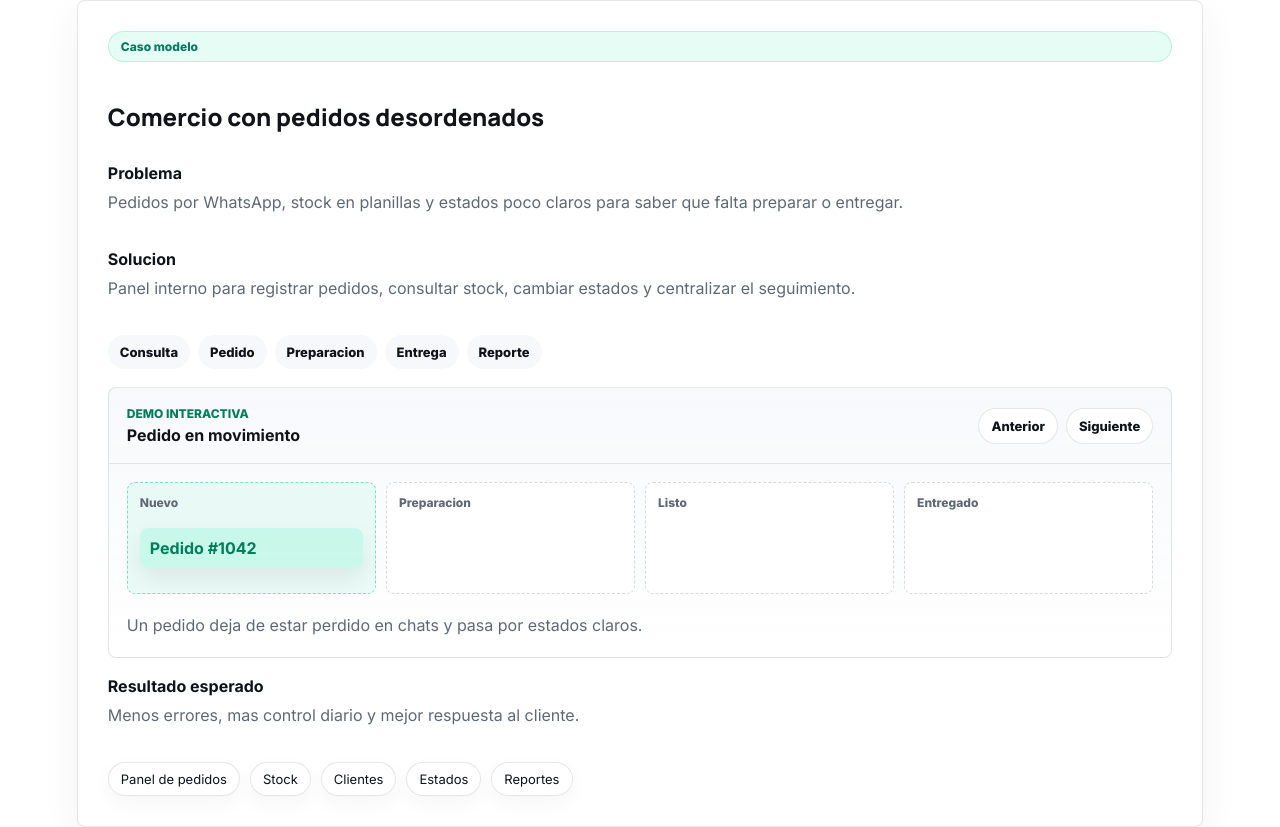
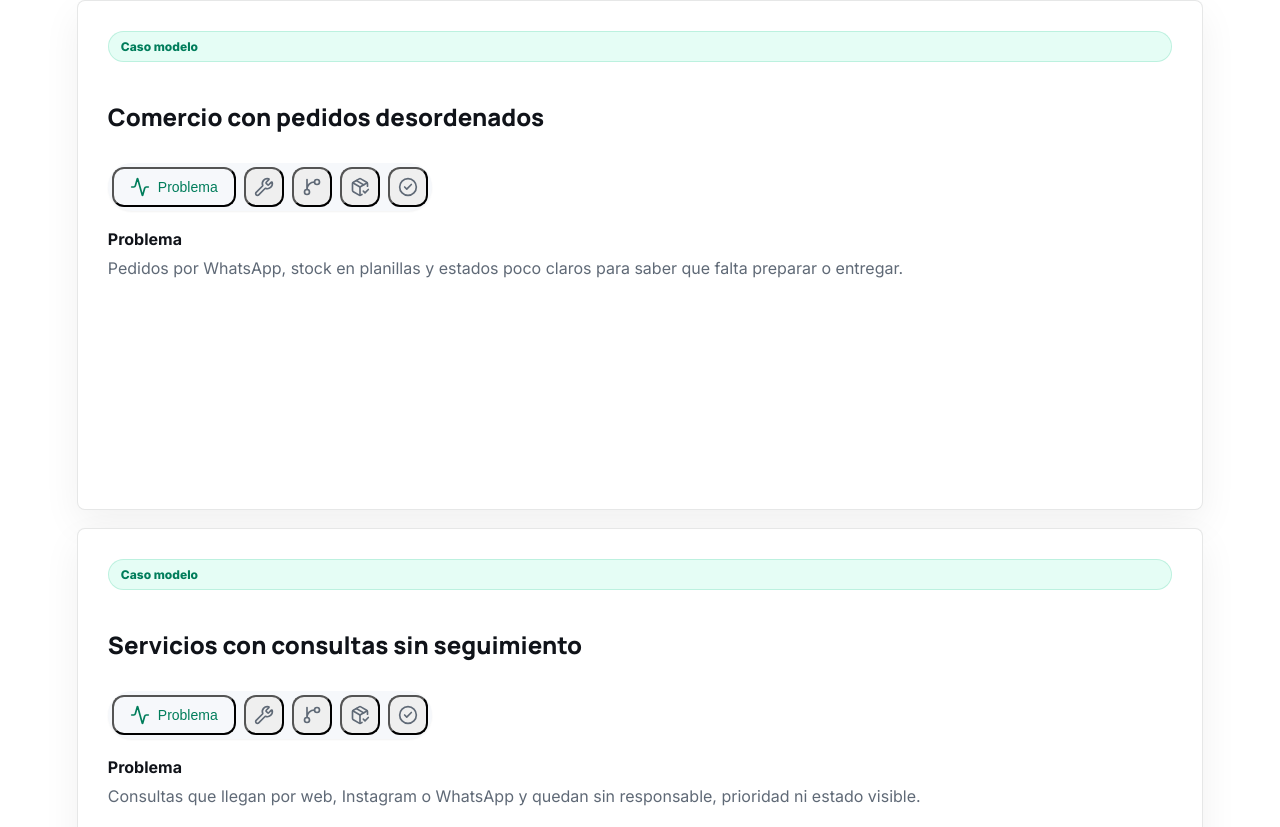
Before and after one commit to LucasT27/NexoLT, a Next.js app: page /proyectos in a window 1280 px wide. Shown: the part 1213-2040 px from the top of the page. Built offline with nearby package versions, Linux system fonts and the light colour scheme.

Commit message:
feat: organize model cases with expandable tabs

```diff
--- a/src/app/globals.css
+++ b/src/app/globals.css
@@ -434,6 +434,26 @@ h3 {
   display: grid;
   gap: 18px;
   padding: 30px;
+}
+
+.model-tabs {
+  display: grid;
+  gap: 18px;
+}
+
+.model-tabs-control {
+  width: fit-content;
+  max-width: 100%;
+  border-radius: 999px !important;
+  border-color: var(--border) !important;
+  background: var(--soft) !important;
+}
+
+.model-tabs-panel {
+  min-height: 250px;
+  display: grid;
+  gap: 18px;
+  align-content: start;
 }
 
 .case-block strong {
--- /dev/null
+++ b/src/app/model-case-tabs.tsx
@@ -0,0 +1,73 @@
+'use client';
+
+import { Activity, CheckCircle2, GitBranch, PackageCheck, Wrench } from 'lucide-react';
+import { useState } from 'react';
+import { ExpandableTabs } from '@/components/ui/expandable-tabs';
+import { modelCases } from './data';
+import { ModelCaseDemo } from './model-case-demo';
+
+type ModelCase = (typeof modelCases)[number];
+
+const tabs = [
+  { title: 'Problema', icon: Activity },
+  { title: 'Solucion', icon: Wrench },
+  { title: 'Flujo', icon: GitBranch },
+  { title: 'Demo', icon: PackageCheck },
+  { title: 'Resultado', icon: CheckCircle2 }
+];
+
+export function ModelCaseTabs({ item }: { item: ModelCase }) {
+  const [activeTab, setActiveTab] = useState(0);
+
+  return (
+    <div className="model-tabs">
+      <ExpandableTabs
+        activeColor="text-[#007d5b]"
+        className="model-tabs-control"
+        onChange={(index) => setActiveTab(index ?? 0)}
+        selectedIndex={activeTab}
+        tabs={tabs}
+      />
+
+      <div className="model-tabs-panel">
+        {activeTab === 0 ? (
+          <div className="case-block">
+            <strong>Problema</strong>
+            <p>{item.problem}</p>
+          </div>
+        ) : null}
+
+        {activeTab === 1 ? (
+          <div className="case-block">
+            <strong>Solucion</strong>
+            <p>{item.solution}</p>
+          </div>
+        ) : null}
+
+        {activeTab === 2 ? (
+          <div className="case-flow" aria-label={`Flujo para ${item.title}`}>
+            {item.flow.map((step) => (
+              <span key={step}>{step}</span>
+            ))}
+          </div>
+        ) : null}
+
+        {activeTab === 3 ? <ModelCaseDemo type={item.demo} /> : null}
+
+        {activeTab === 4 ? (
+          <>
+            <div className="case-block">
+              <strong>Resultado esperado</strong>
+              <p>{item.outcome}</p>
+            </div>
+            <div className="pill-list compact">
+              {item.components.map((component) => (
+                <span key={component}>{component}</span>
+              ))}
+            </div>
+          </>
+        ) : null}
+      </div>
+    </div>
+  );
+}
--- a/src/app/proyectos/page.tsx
+++ b/src/app/proyectos/page.tsx
@@ -1,7 +1,7 @@
 import { Metadata } from 'next';
 import { ContactBand, PageHero, SectionIntro } from '../components';
 import { modelCases } from '../data';
-import { ModelCaseDemo } from '../model-case-demo';
+import { ModelCaseTabs } from '../model-case-tabs';
 
 export const metadata: Metadata = {
   title: 'Proyectos - NexoLT',
@@ -29,29 +29,7 @@ export default function ProyectosPage() {
           <article key={item.title}>
             <span>{item.type}</span>
             <h3>{item.title}</h3>
-            <div className="case-block">
-              <strong>Problema</strong>
-              <p>{item.problem}</p>
-            </div>
-            <div className="case-block">
-              <strong>Solucion</strong>
-              <p>{item.solution}</p>
-            </div>
-            <div className="case-flow" aria-label={`Flujo para ${item.title}`}>
-              {item.flow.map((step) => (
-                <span key={step}>{step}</span>
-              ))}
-            </div>
-            <ModelCaseDemo type={item.demo} />
-            <div className="case-block">
-              <strong>Resultado esperado</strong>
-              <p>{item.outcome}</p>
-            </div>
-            <div className="pill-list compact">
-              {item.components.map((component) => (
-                <span key={component}>{component}</span>
-              ))}
-            </div>
+            <ModelCaseTabs item={item} />
           </article>
         ))}
       </section>
--- a/src/components/ui/expandable-tabs.tsx
+++ b/src/components/ui/expandable-tabs.tsx
@@ -24,6 +24,7 @@ interface ExpandableTabsProps {
   tabs: TabItem[];
   className?: string;
   activeColor?: string;
+  selectedIndex?: number | null;
   onChange?: (index: number | null) => void;
 }
 
@@ -52,18 +53,25 @@ export function ExpandableTabs({
   tabs,
   className,
   activeColor = "text-primary",
+  selectedIndex,
   onChange,
 }: ExpandableTabsProps) {
   const [selected, setSelected] = React.useState<number | null>(null);
+  const currentSelected = selectedIndex ?? selected;
   const outsideClickRef = React.useRef<HTMLDivElement>(null);
 
   useOnClickOutside(outsideClickRef as React.RefObject<HTMLElement>, () => {
+    if (selectedIndex !== undefined) {
+      return;
+    }
     setSelected(null);
     onChange?.(null);
   });
 
   const handleSelect = (index: number) => {
-    setSelected(index);
+    if (selectedIndex === undefined) {
+      setSelected(index);
+    }
     onChange?.(index);
   };
 
@@ -87,23 +95,25 @@ export function ExpandableTabs({
         const Icon = tab.icon;
         return (
           <motion.button
+            aria-label={tab.title}
             key={tab.title}
             variants={buttonVariants}
             initial={false}
             animate="animate"
-            custom={selected === index}
+            custom={currentSelected === index}
             onClick={() => handleSelect(index)}
             transition={transition}
+            title={tab.title}
             className={cn(
               "relative flex items-center rounded-xl px-4 py-2 text-sm font-medium transition-colors duration-300",
-              selected === index
+              currentSelected === index
                 ? cn("bg-muted", activeColor)
                 : "text-muted-foreground hover:bg-muted hover:text-foreground"
             )}
           >
             <Icon size={20} />
             <AnimatePresence initial={false}>
-              {selected === index && (
+              {currentSelected === index && (
                 <motion.span
                   variants={spanVariants}
                   initial="initial"
```
Also changed, not shown: 1 other file (tests, documents, lock files or other folders).
